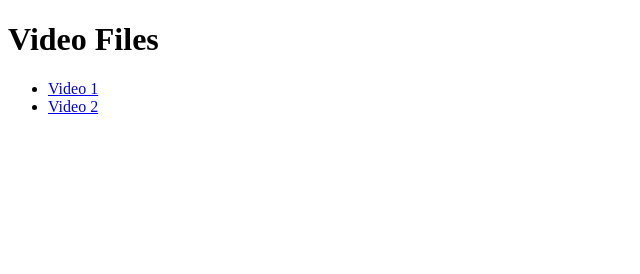
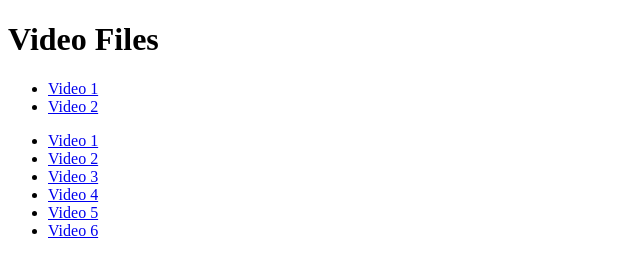
Before and after one commit to MatheusMarinhoLeca/videos, a plain HTML site: page index.html in a window 1280 px wide. Shown: the whole page, without its empty margins (0-640 px from the left). Drawn offline with Linux system fonts and the light colour scheme.

Commit message:
Add Level 11 video links to index.html

```diff
--- a/index.html
+++ b/index.html
@@ -9,5 +9,13 @@
         <li><a href="Level10/1.mp4">Video 1</a></li>
         <li><a href="Level10/2.mp4">Video 2</a></li>
     </ul>
+     <ul>
+        <li><a href="Level11/1.mp4">Video 1</a></li>
+        <li><a href="Level11/2.mp4">Video 2</a></li>
+        <li><a href="Level11/3.mp4">Video 3</a></li>
+        <li><a href="Level11/4.mp4">Video 4</a></li>
+        <li><a href="Level11/5.mp4">Video 5</a></li>
+        <li><a href="Level11/6.mp4">Video 6</a></li>
+    </ul>
 </body>
 </html>
```
